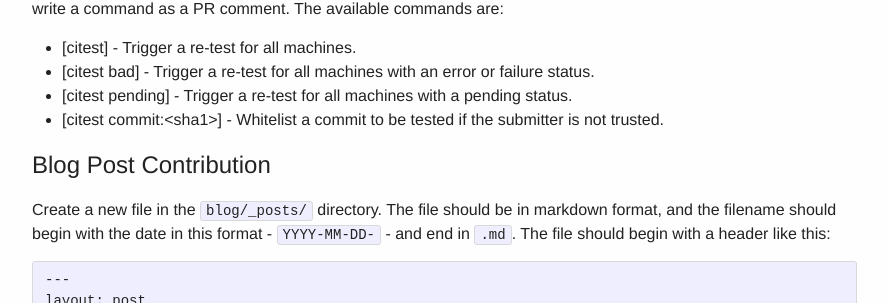
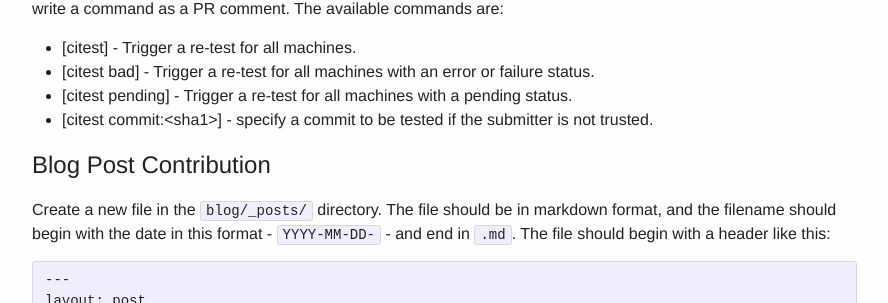
Before and after one commit to linux-system-roles/linux-system-roles.github.io, a Jekyll site: the page built from contribute.md, in a window 1280 px wide and 900 px high, scrolled down 5255 px. Shown: the part 149-452 px from the top of the window, without its empty margins (38-926 px from the left). Built offline with Jekyll 4.4.1, drawn with Linux system fonts in a browser that asks for light colours.

Commit message:
Remove reference to "whitelist" in contribution docs around CI

```diff
--- a/contribute.md
+++ b/contribute.md
@@ -274,8 +274,7 @@ comment. The available commands are:
 - [citest] - Trigger a re-test for all machines.
 - [citest bad] - Trigger a re-test for all machines with an error or failure status.
 - [citest pending] - Trigger a re-test for all machines with a pending status.
-- [citest commit:<sha1\>] - Whitelist a commit to be tested if the submitter is not
-trusted.
+- [citest commit:<sha1\>] - specify a commit to be tested if the submitter is not trusted.
 
 ## Blog Post Contribution
 
```
